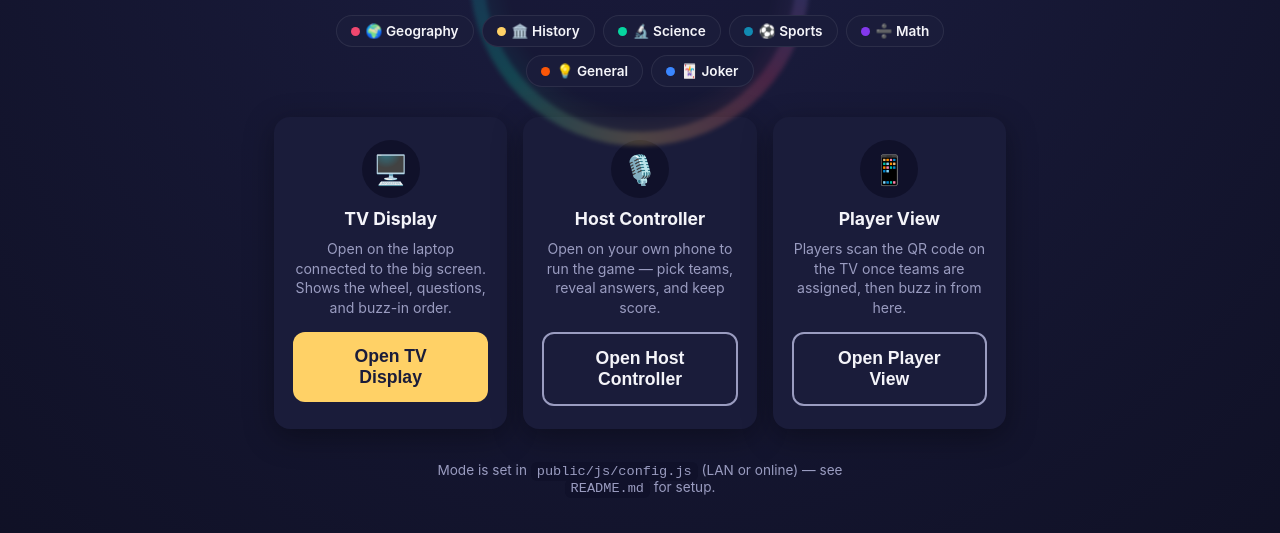
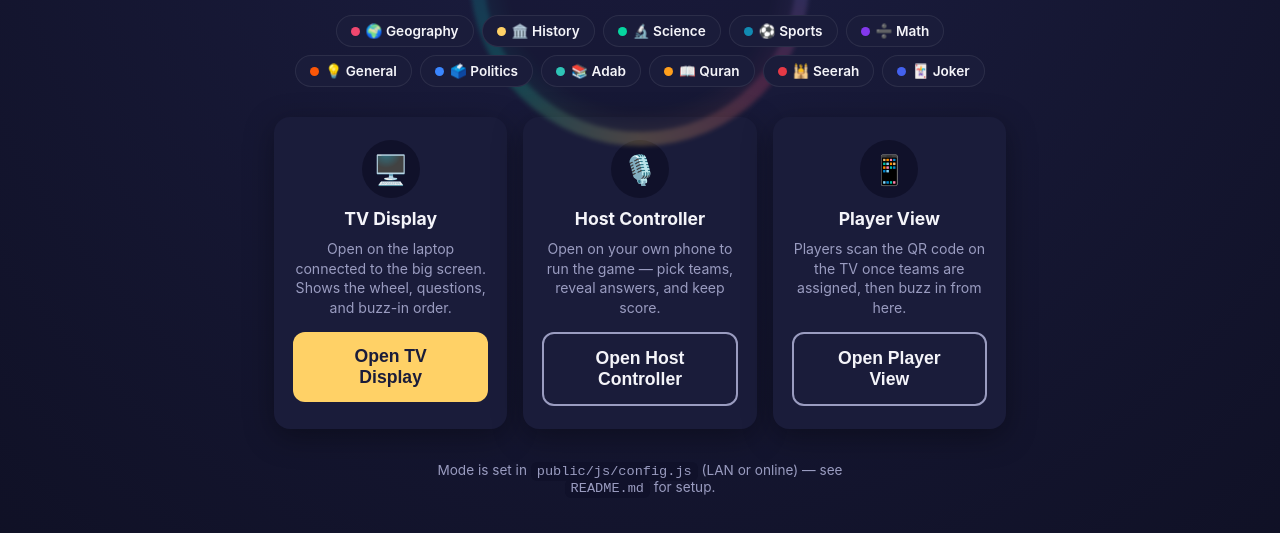
Before and after one commit to kareemahmazzaz-hash/Trivia, a website: page index.html in a window 1280 px wide. Shown: the part 185-718 px from the top of the page. Drawn offline with Linux system fonts and the light colour scheme.

Commit message:
Add files via upload

```diff
--- a/index.html
+++ b/index.html
@@ -20,7 +20,11 @@
         <span class="chip"><span class="dot" style="background:#118ab2;"></span>⚽ Sports</span>
         <span class="chip"><span class="dot" style="background:#8338ec;"></span>➗ Math</span>
         <span class="chip"><span class="dot" style="background:#fb5607;"></span>💡 General</span>
-        <span class="chip"><span class="dot" style="background:#3a86ff;"></span>🃏 Joker</span>
+        <span class="chip"><span class="dot" style="background:#3a86ff;"></span>🗳️ Politics</span>
+        <span class="chip"><span class="dot" style="background:#2ec4b6;"></span>📚 Adab</span>
+        <span class="chip"><span class="dot" style="background:#ff9f1c;"></span>📖 Quran</span>
+        <span class="chip"><span class="dot" style="background:#e63946;"></span>🕌 Seerah</span>
+        <span class="chip"><span class="dot" style="background:#4361ee;"></span>🃏 Joker</span>
       </div>
     </div>
 
```
